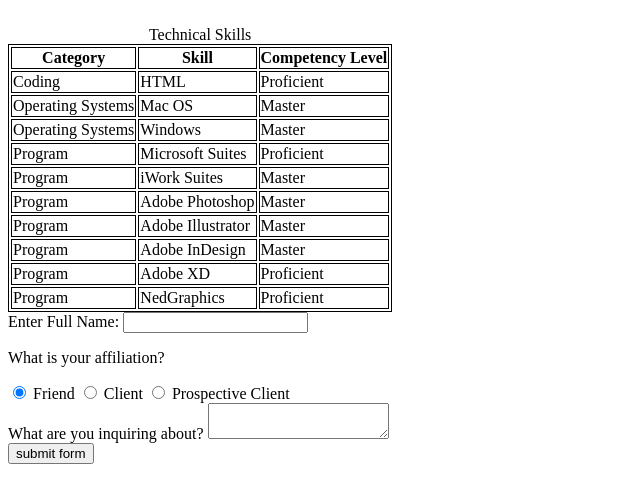
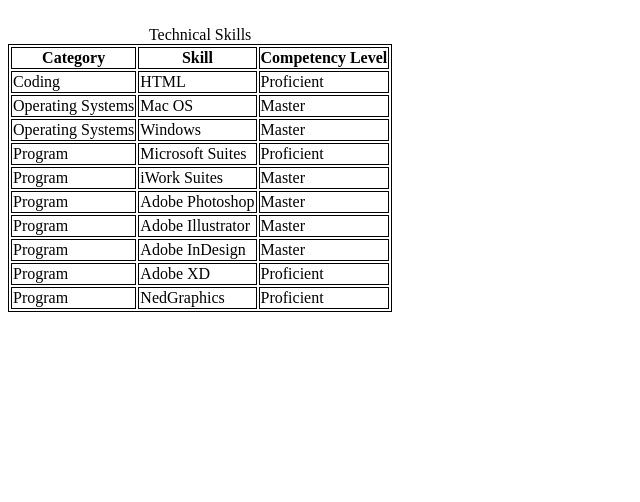
Before and after one commit to ijkornbe-su/ist263, a plain HTML site: page lab04/skills.html in a window 1280 px wide. Shown: the whole page, without its empty margins (0-640 px from the left). Drawn offline with Linux system fonts and the light colour scheme.

Commit message:
lab04 completed

```diff
--- a/lab04/skills.html
+++ b/lab04/skills.html
@@ -76,23 +76,3 @@
                 <td>Proficient</td>
             </tr> <br>
         </table>
-
-        <form action="https://formspree.io/f/xqkjpong" method="post"
-
-        <label for="fullname">Enter Full Name:</label>
-        <input type="text" id="name" name="fullname"><br>
-
-        <p>What is your affiliation?</p>
-        <input type="radio" id="friend1" name="friend" value="client" checked>
-        <label for="friend11">Friend</label>
-
-        <input type="radio" id="friend2" name="friend" value="client">
-        <label for="friend2">Client</label>
-
-        <input type="radio" id="friend3" name="friend" value="client">
-        <label for="friend3">Prospective Client</label><br>
-
-        <label for="inquires">What are you inquiring about?</label>
-        <textarea id="inquires" name="inquires"></textarea><br>
-
-        <input type="submit" value="submit form">
```
Also changed, not shown: 1 other file.
